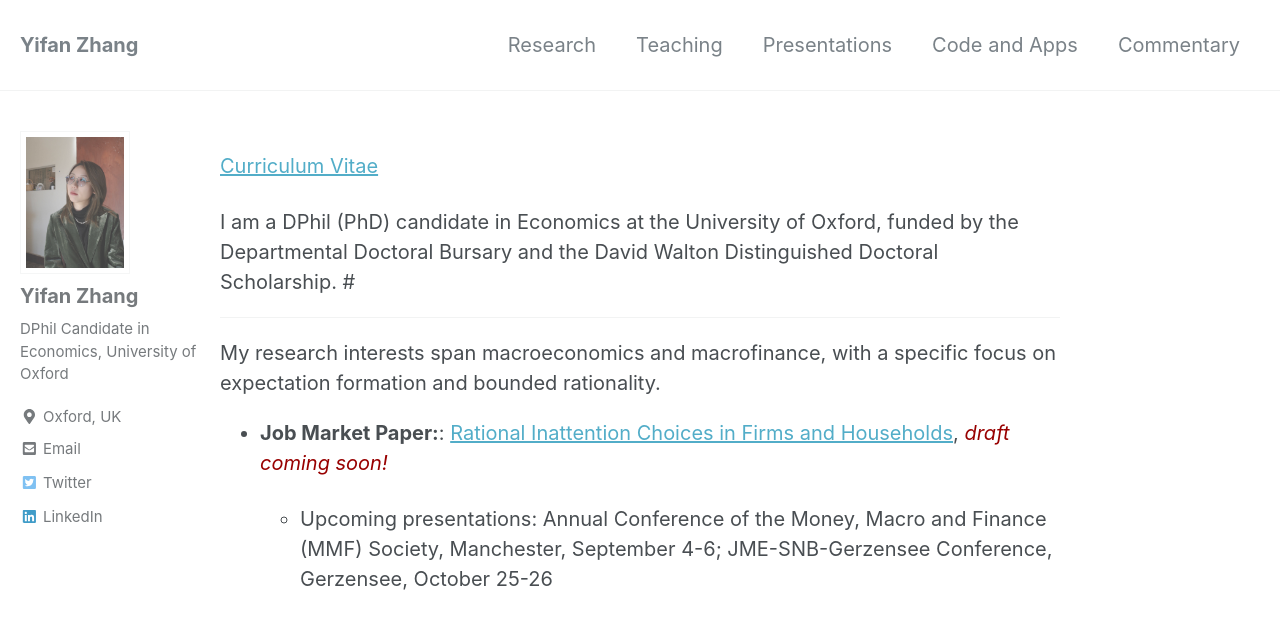
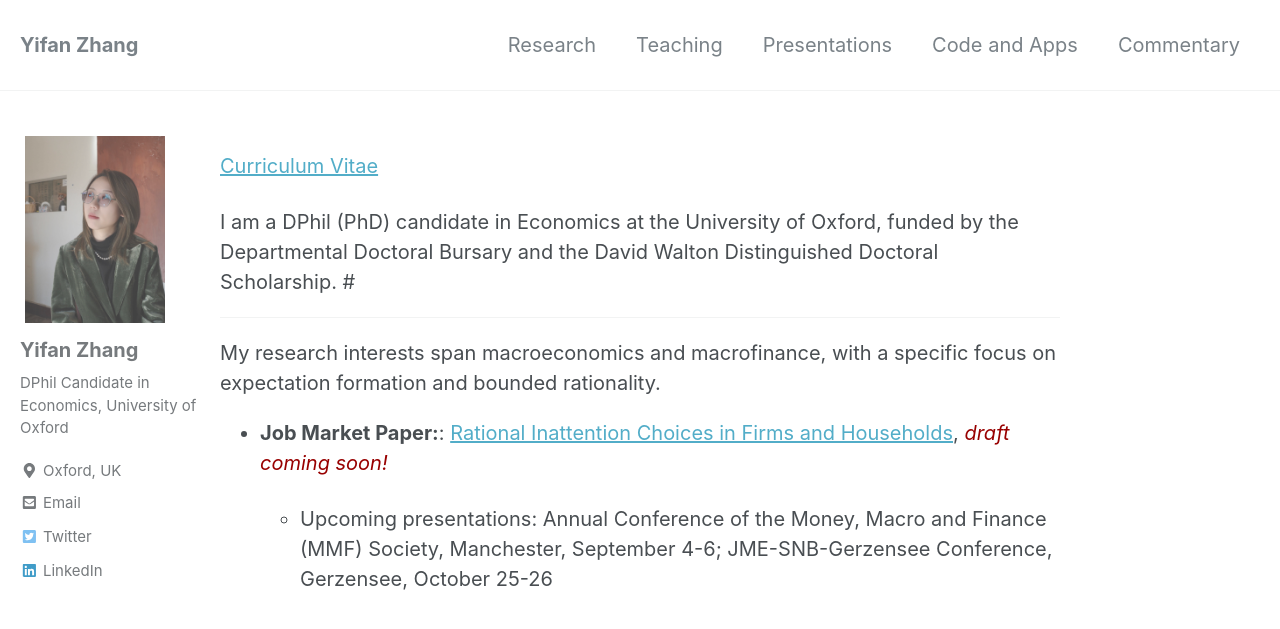
Before and after one commit to yifan-zhang-in/yifan-zhang-in.github.io, a Jekyll site: the page built from index.html, in a window 1280 px wide and 900 px high. Shown: the top 629 px of the window. Built offline with Jekyll 4.4.1, drawn with Linux system fonts in a browser that asks for light colours; nearby versions of some CDN libraries; the list of posts is cut into pages by our own code.

Commit message:
Update _sidebar.scss

```diff
--- a/_sass/minimal-mistakes/_sidebar.scss
+++ b/_sass/minimal-mistakes/_sidebar.scss
@@ -109,8 +109,8 @@
 .author__avatar {
   display: table-cell;
   vertical-align: top;
-  width: 50px;
-  height: 50px;
+  width: auto;
+  height: auto;
 
   @include breakpoint($large) {
     display: block;
@@ -119,12 +119,13 @@
   }
 
   img {
-    max-width: 110px;
+    max-width: 150px;
     border-radius: 0%;
 
     @include breakpoint($large) {
       padding: 5px;
-      border: 1px solid $border-color;
+      height: auto; /* Ensure the image height scales proportionally */
+    border-radius: 0%; /* Ensures the avatar is not rounded */
     }
   }
 }
```
